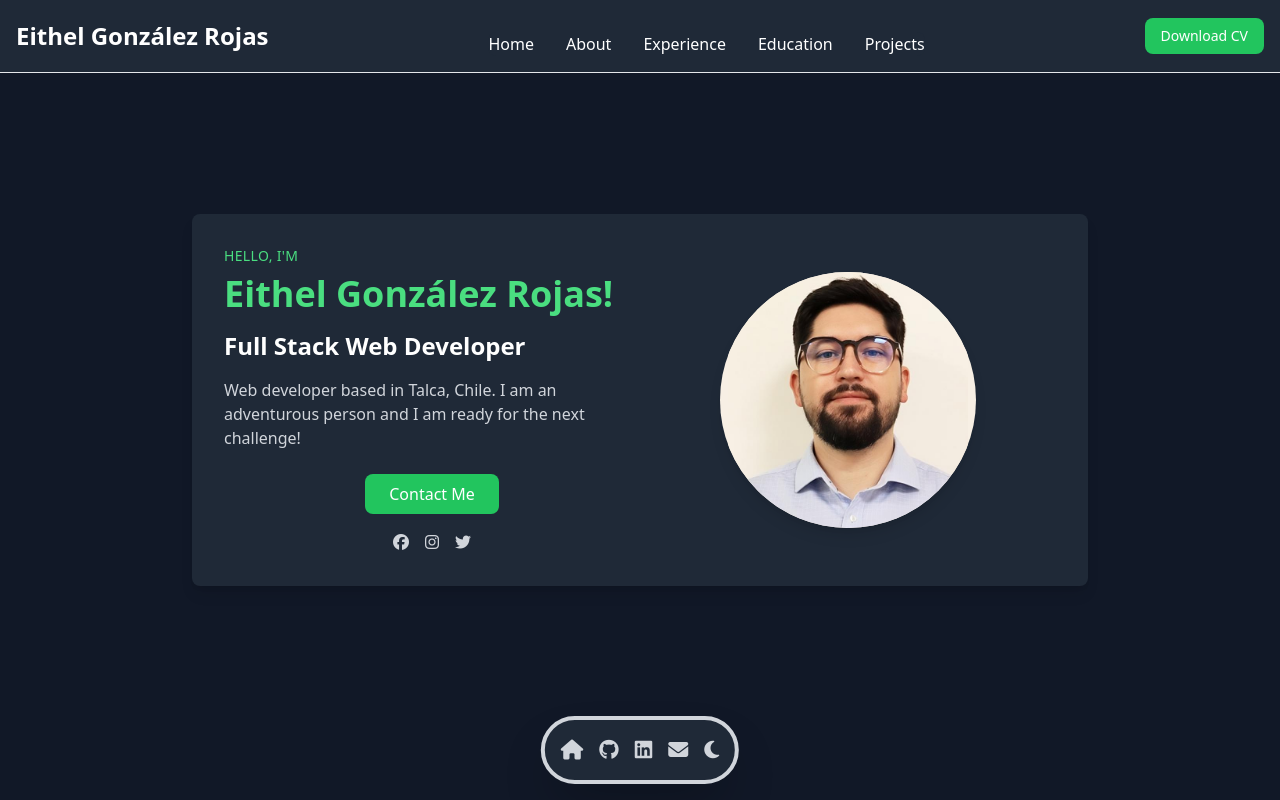
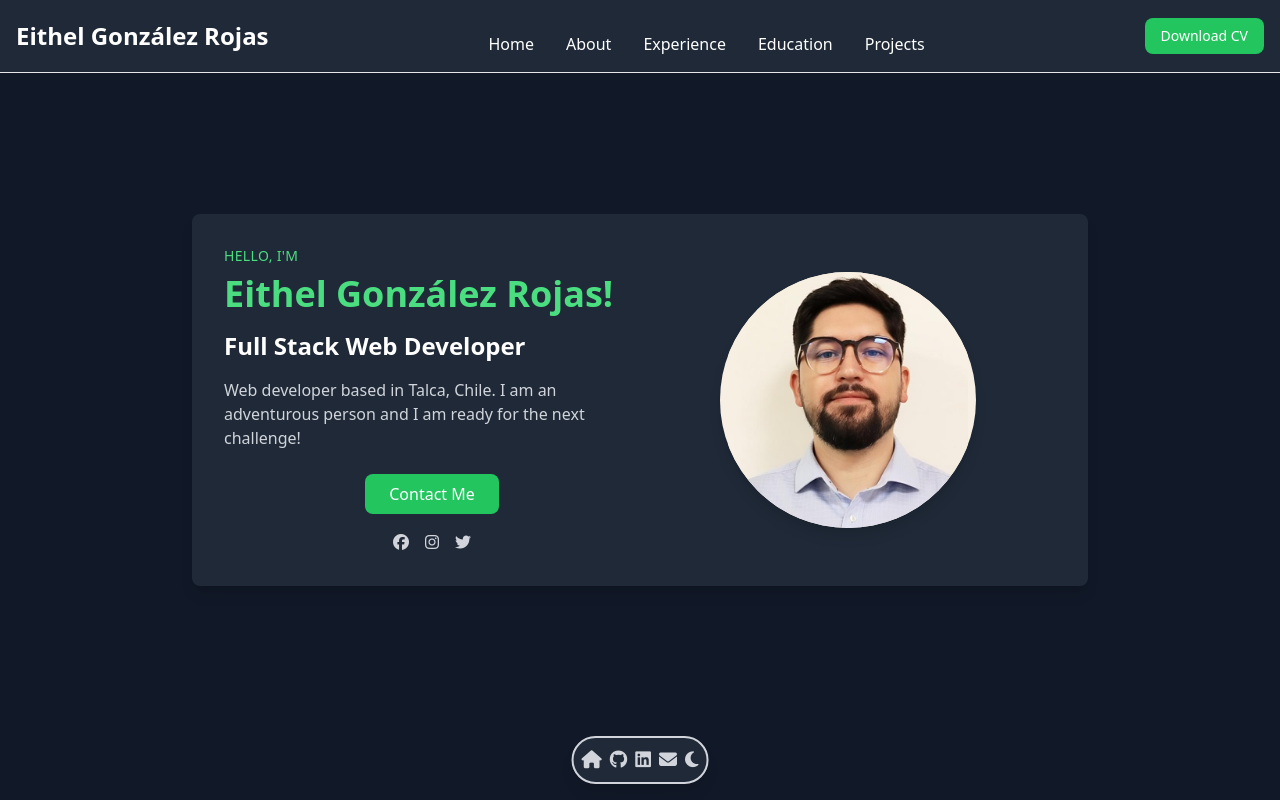
Before and after one commit to eigonzalezrojas/my-portfolio, a React (Vite) app: page / in a window 1280 px wide. Shown: the top 800 px of the page. Built offline with nearby package versions, Linux system fonts and the light colour scheme.

Commit message:
add hover effect navigation

```diff
--- a/src/App.css
+++ b/src/App.css
@@ -11,3 +11,12 @@
     transform: translateX(-100%);
   }
 }
+/* Hover effect navigation */
+.hover\:scale-125 {
+  transform: scale(1);
+  transition: transform 0.2s ease-in-out;
+}
+
+.hover\:scale-125:hover {
+  transform: scale(1.25);
+}
--- a/src/components/Navigation.jsx
+++ b/src/components/Navigation.jsx
@@ -1,4 +1,5 @@
 import React, { useState } from "react";
+import "../../src/App.css"
 
 function Navigation() {
   const [darkMode, setDarkMode] = useState(false);
@@ -9,25 +10,49 @@ function Navigation() {
   };
 
   return (
-    <div className="fixed bottom-4 left-1/2 transform -translate-x-1/2 bg-gray-800 dark:bg-gray-900 p-4 rounded-full shadow-2xl border-4 border-gray-300 dark:border-gray-700">
-      <div className="flex items-center space-x-4">
-        <a href="/" className="text-gray-300 hover:text-green-400 transition" aria-label="Home">
-          <i className="fas fa-home text-xl"></i>
+    <div className="fixed bottom-4 left-1/2 transform -translate-x-1/2 bg-gray-800 dark:bg-gray-900 p-2 rounded-full shadow-lg border-2 border-gray-300 dark:border-gray-700">
+      <div className="flex items-center space-x-2">
+        <a
+          href="/"
+          className="text-gray-300 hover:text-green-400 transition hover:scale-125"
+          aria-label="Home"
+        >
+          <i className="fas fa-home text-lg"></i>
         </a>
-        <a href="https://github.com/eigonzalezrojas" target="_blank" rel="noopener noreferrer" className="text-gray-300 hover:text-green-400 transition" aria-label="GitHub">
-          <i className="fab fa-github text-xl"></i>
+        <a
+          href="https://github.com/eigonzalezrojas"
+          target="_blank"
+          rel="noopener noreferrer"
+          className="text-gray-300 hover:text-green-400 transition hover:scale-125"
+          aria-label="GitHub"
+        >
+          <i className="fab fa-github text-lg"></i>
         </a>
-        <a href="https://www.linkedin.com/in/eigonzalezrojas/" target="_blank" rel="noopener noreferrer" className="text-gray-300 hover:text-green-400 transition" aria-label="LinkedIn">
-          <i className="fab fa-linkedin text-xl"></i>
+        <a
+          href="https://www.linkedin.com/in/eigonzalezrojas/"
+          target="_blank"
+          rel="noopener noreferrer"
+          className="text-gray-300 hover:text-green-400 transition hover:scale-125"
+          aria-label="LinkedIn"
+        >
+          <i className="fab fa-linkedin text-lg"></i>
         </a>
-        <a href="mailto:eithelgonzalezrojas@gmail.com" className="text-gray-300 hover:text-green-400 transition" aria-label="Email">
-          <i className="fas fa-envelope text-xl"></i>
+        <a
+          href="mailto:eithelgonzalezrojas@gmail.com"
+          className="text-gray-300 hover:text-green-400 transition hover:scale-125"
+          aria-label="Email"
+        >
+          <i className="fas fa-envelope text-lg"></i>
         </a>
-        <button onClick={toggleTheme} className="text-gray-300 hover:text-green-400 transition focus:outline-none" aria-label="Toggle Theme">
+        <button
+          onClick={toggleTheme}
+          className="text-gray-300 hover:text-green-400 transition hover:scale-125 focus:outline-none"
+          aria-label="Toggle Theme"
+        >
           {darkMode ? (
-            <i className="fas fa-sun text-xl"></i>
+            <i className="fas fa-sun text-lg"></i>
           ) : (
-            <i className="fas fa-moon text-xl"></i>
+            <i className="fas fa-moon text-lg"></i>
           )}
         </button>
       </div>
```
